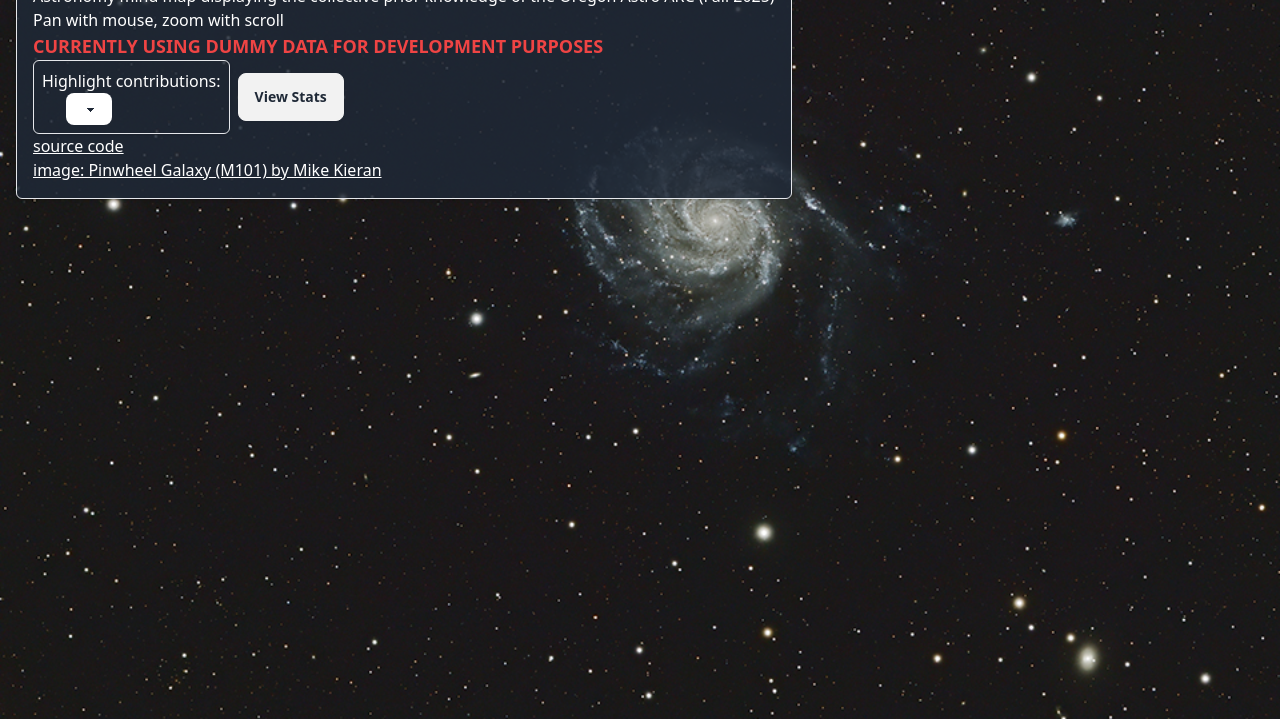
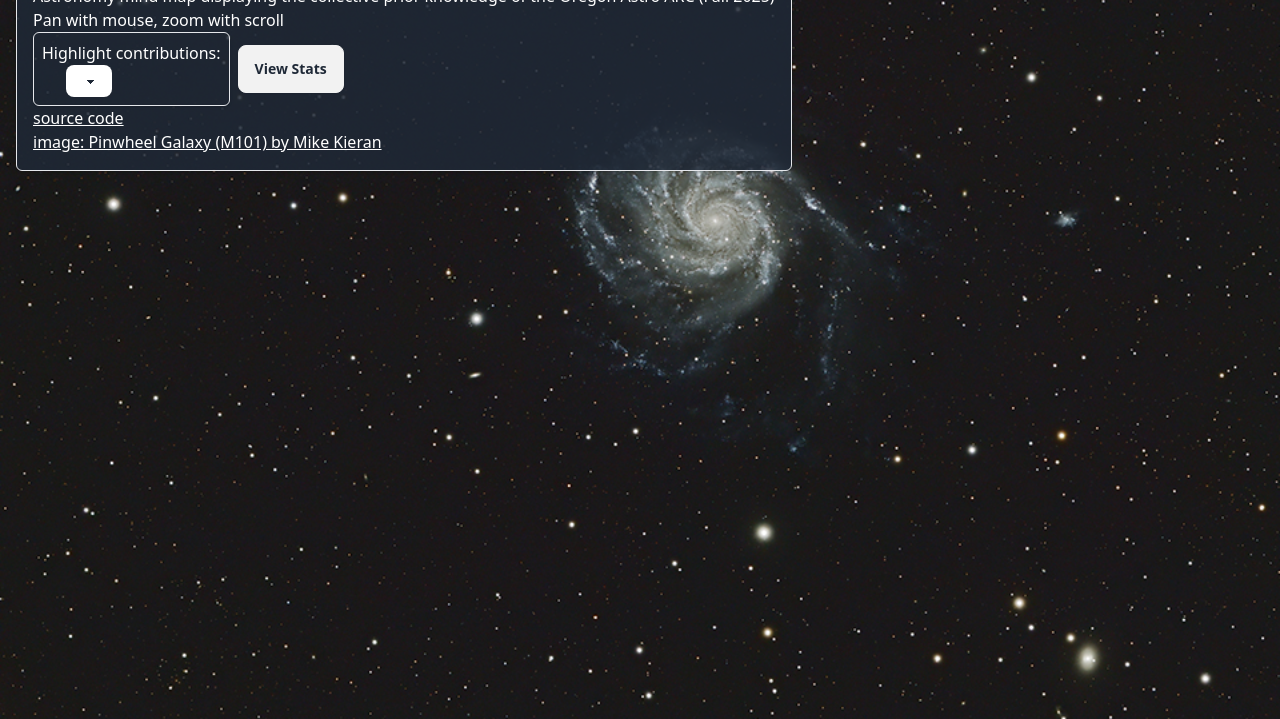
Before and after one commit to bean-frog/astro-arc-map, a website: page index.html in a window 1280 px wide. Shown: the part 81-800 px from the top of the page. Drawn offline with Linux system fonts and the light colour scheme.

Commit message:
remove dummy data warning text

```diff
--- a/index.html
+++ b/index.html
@@ -24,9 +24,9 @@
           Oregon Astro ARC (Fall 2025)
         </p>
         <p class="text-white text-md">Pan with mouse, zoom with scroll</p>
-        <p class="text-lg font-bold text-red-500">
+        <!-- <p class="text-lg font-bold text-red-500">
           CURRENTLY USING DUMMY DATA FOR DEVELOPMENT PURPOSES
-        </p>
+        </p> -->
 
         <div class="flex flex-row gap-2 items-center">
           <div class="p-2 rounded-md border shadow w-fit">
```
